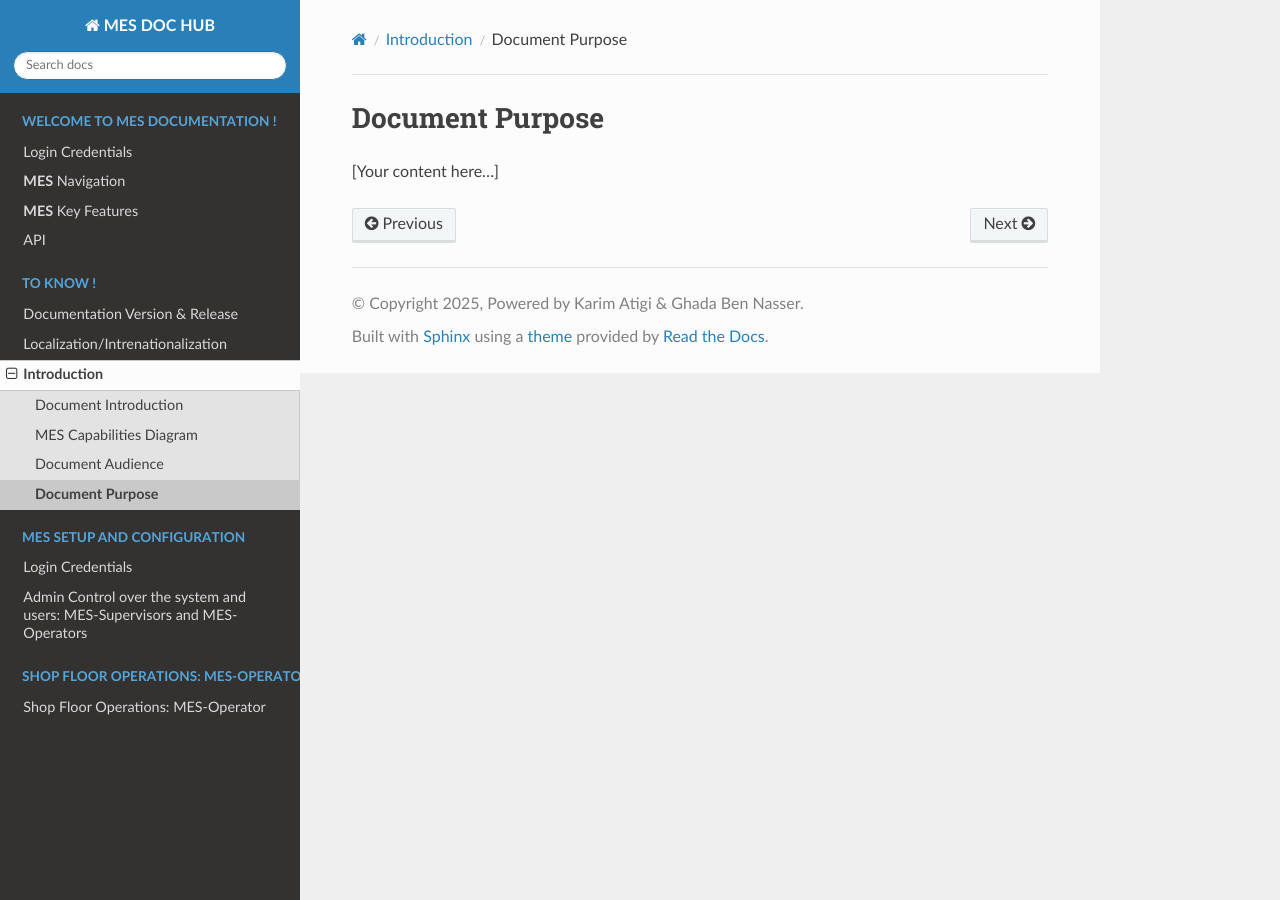
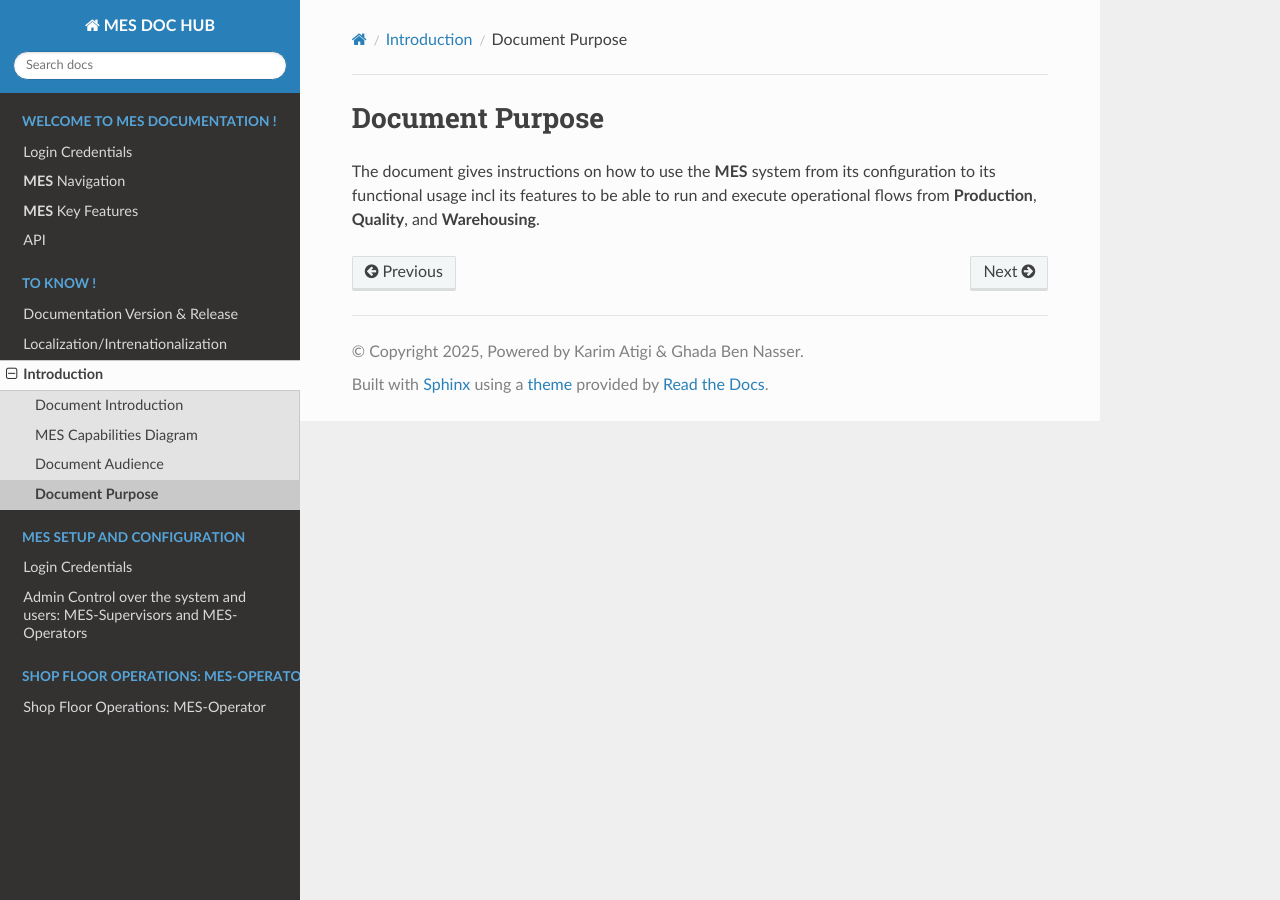
Before and after one commit to ghadiben0/-rtd-tutorial-ghadi2, a Sphinx documentation site: the page built from docs/source/doc_purpose.rst, in a window 1280 px wide. Built offline with Sphinx 7.4.7 and the Read the Docs theme 3.1.0, drawn with Linux system fonts in a browser that asks for light colours.

Commit message:
Update doc_purpose.rst

```diff
--- a/docs/source/doc_purpose.rst
+++ b/docs/source/doc_purpose.rst
@@ -1,4 +1,4 @@
 Document Purpose
 ================
 
-[Your content here...]
+The document gives instructions on how to use the **MES** system from its configuration to its functional usage incl its features to be able to run and execute operational flows from **Production**, **Quality**, and **Warehousing**.
```
